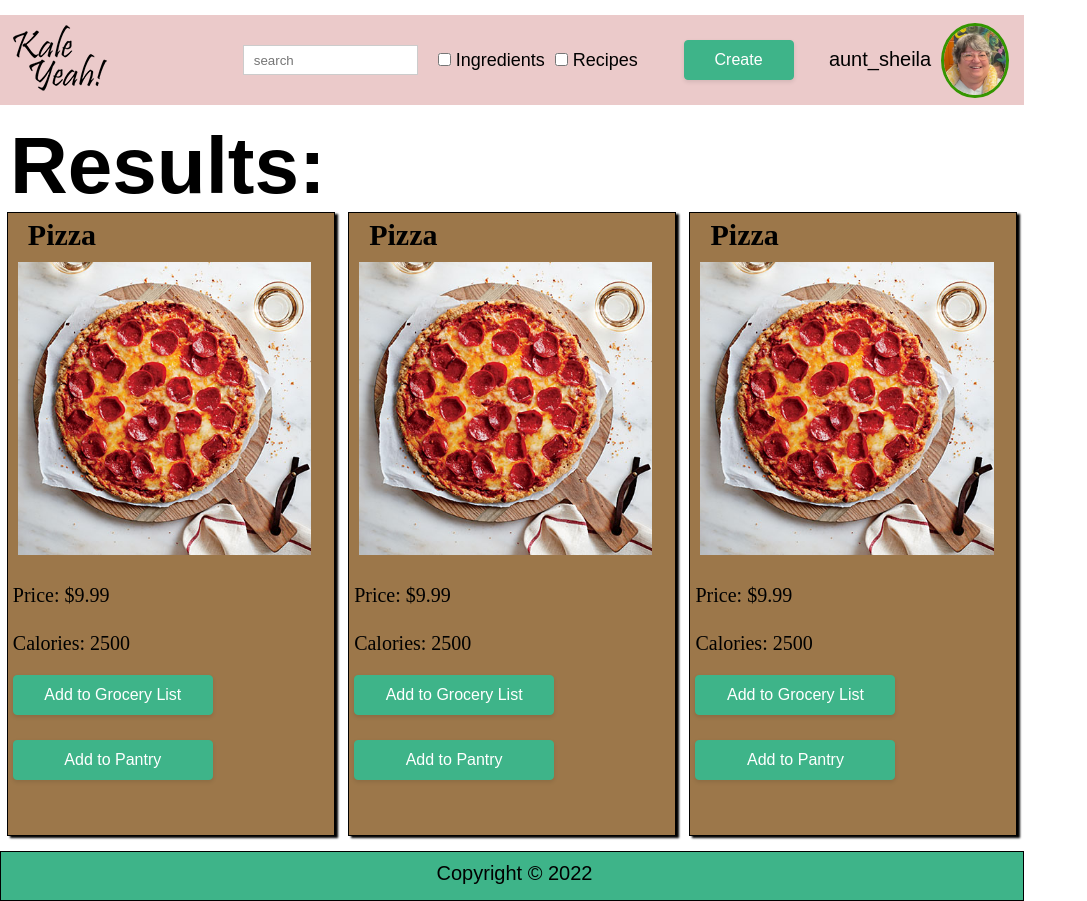
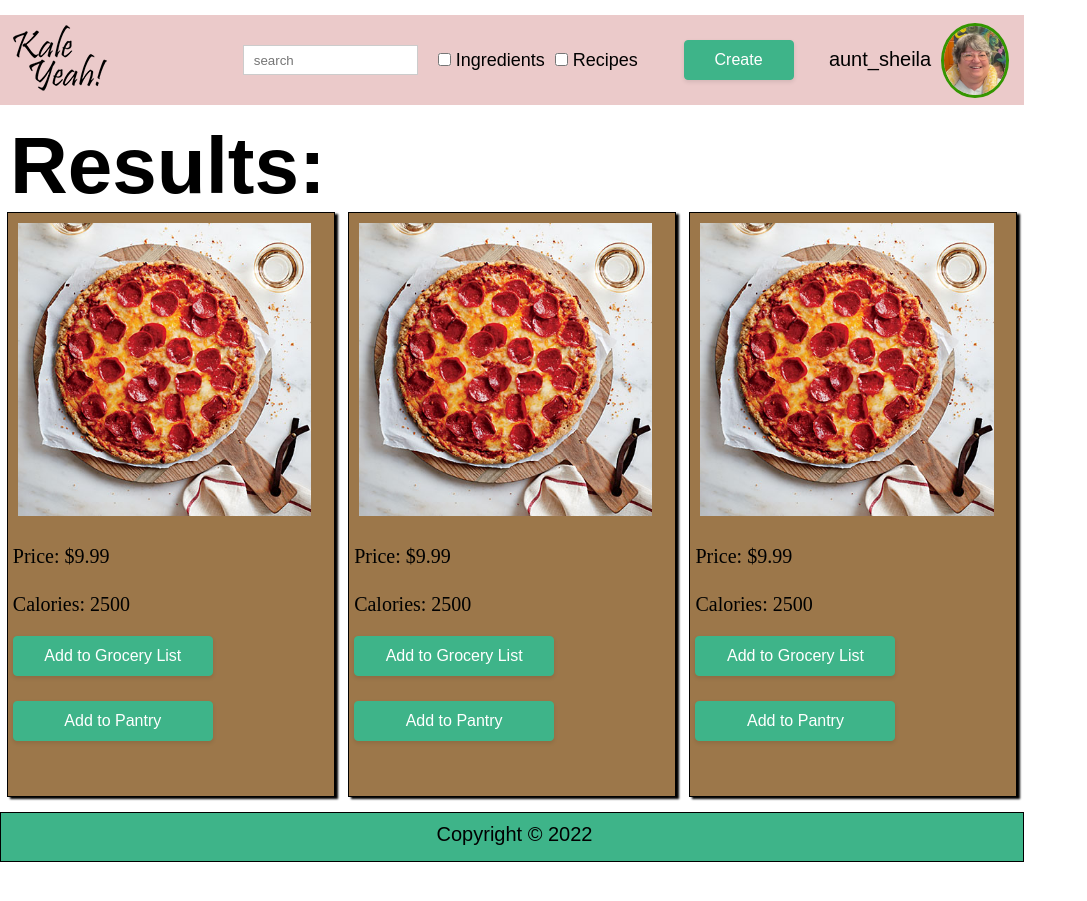
Before and after one commit to April-2022-LC-LiftOff/kale-yeah-web, a React (Create React App) app: page /ingredient in a window 1280 px wide. Shown: the whole page, without its empty margins (0-1087 px from the left). After the commit the page ends 862 px from the top, so only its background shows below. Built offline with nearby package versions, Linux system fonts and the light colour scheme; no server answers.

Commit message:
data retrieval logic updated, first letter capitalized

```diff
--- a/src/components/IngredientPage/IngredientComponent.css
+++ b/src/components/IngredientPage/IngredientComponent.css
@@ -11,7 +11,7 @@
     object-fit: contain;
 }
 
-h2 {
+.ingredient-component h2 {
     font-size: 30px;
     margin-top: 5px;
     margin-left: 5px;
--- a/src/components/IngredientPage/IngredientComponent.js
+++ b/src/components/IngredientPage/IngredientComponent.js
@@ -3,10 +3,10 @@ import IngredientButton from './IngredientButton';
 import './IngredientComponent.css'
 const Pizza = require('./pizza.jpg');
 
-const IngredientComponent = (name, image, price) => {
+const IngredientComponent = (props) => {
   return (
     <div className='ingredient-component'>
-      <h2>Pizza</h2>
+      <h2>{props.name}</h2>
       <img className="ingredient-img" src={Pizza} alt="pizza"></img>
       <p>Price: $9.99</p>
       <p>Calories: 2500</p>
--- a/src/components/IngredientPage/IngredientPage.js
+++ b/src/components/IngredientPage/IngredientPage.js
@@ -11,15 +11,14 @@ const IngredientPage = () => {
   const search = useLocation().search;
   const ingredient = new URLSearchParams(search).get('name');
   const [data, setData] = useState([]);
-
   const fetchNameUrl = (name) => `http://localhost:8080/ingredients/${name}`;
-  // const data = axios.get(fetchNameUrl(ingredient)).then(response => response.data);
+  const itemNames = [];
 
   useEffect(() => {
     const fetchData = async () => {
       try {
         const response = await axios.get(fetchNameUrl(ingredient));
-        setData(response.data)
+        setData(response.data.results)
       } catch (error) {
 
       }
@@ -27,11 +26,10 @@ const IngredientPage = () => {
     fetchData();
   }, [])
 
-
-
-
-  // const data = response.then(response => response.data);
-  console.log(data.results);
+  data.map((item) => {
+    itemNames.push(item.name.charAt(0).toUpperCase() + item.name.slice(1));
+  })
+  console.log(itemNames)
 
   // if (response.data.results.length === 0) {
   //   return (
```
